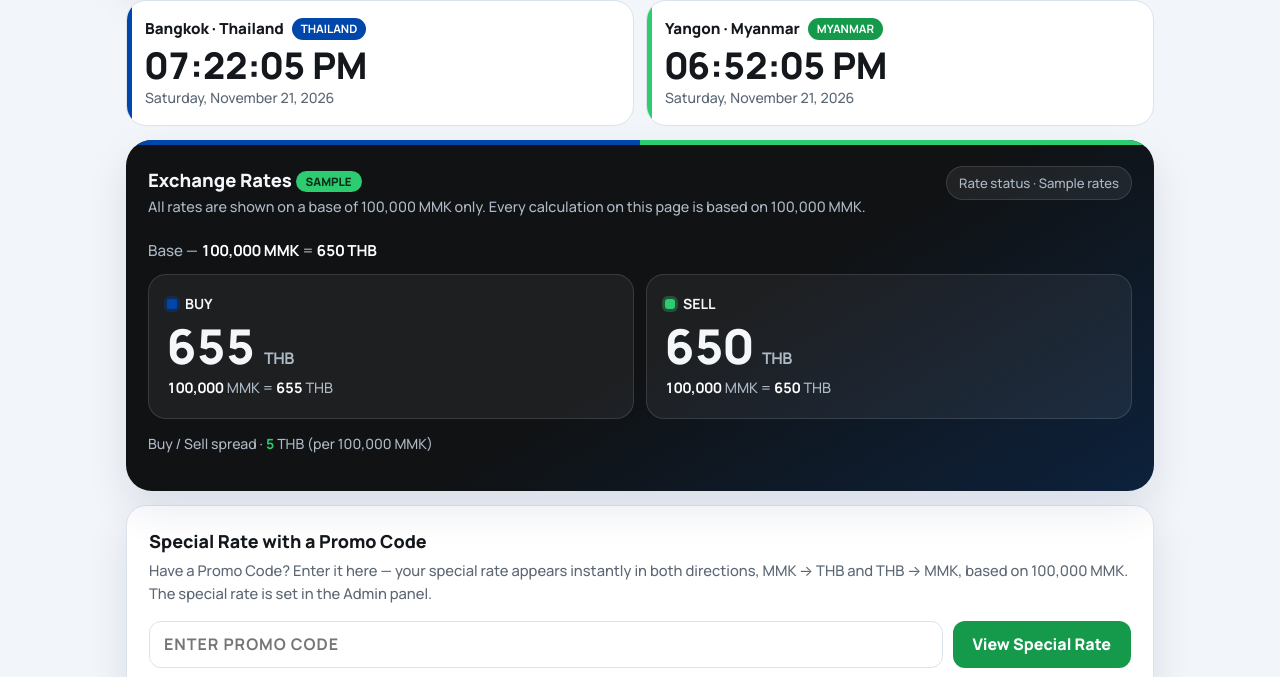
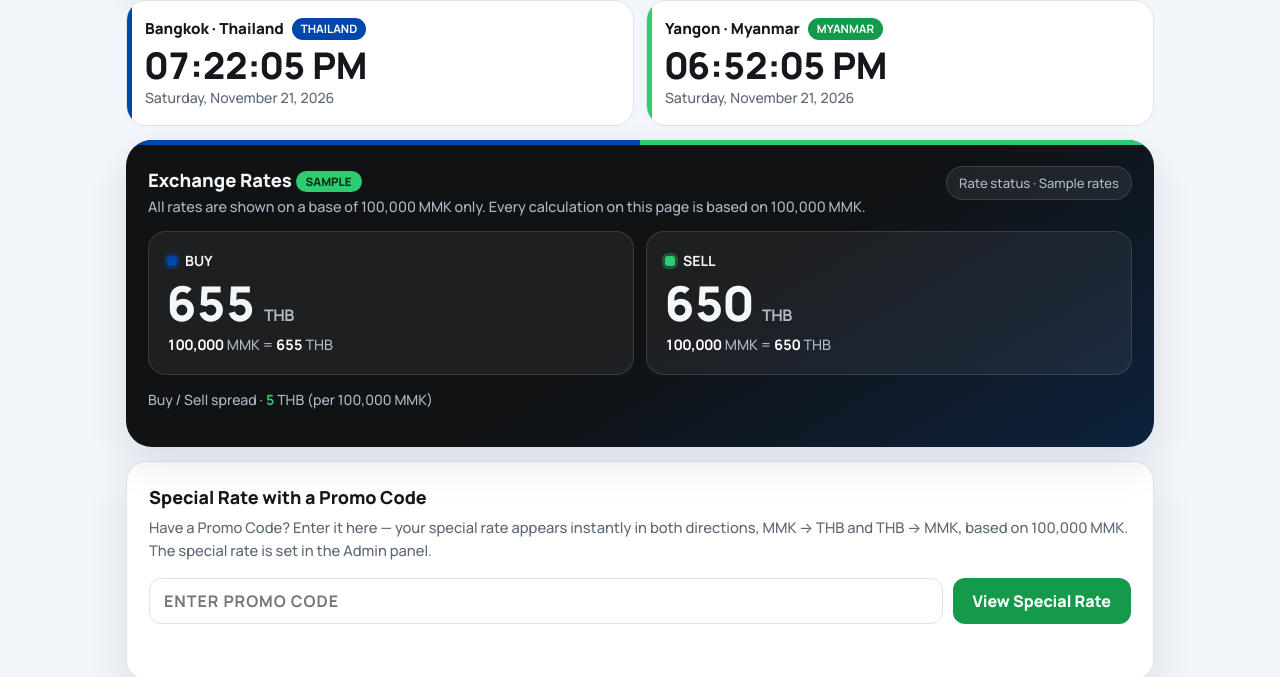
Before and after one commit to Mookie247/f5-money-exchange, a plain HTML site: page index.html in a window 1280 px wide. Shown: the part 102-779 px from the top of the page. Drawn offline with nearby package versions, Linux system fonts and the light colour scheme; no server answers.

Commit message:
Remove Base 100000 MMK equals 650 THB line from rate board

```diff
--- a/index.html
+++ b/index.html
@@ -239,7 +239,6 @@
       </div>
       <div class="updated"><span id="rateStatusLabel">Rate status</span> · <span id="updatedAt">—</span></div>
     </div>
-    <p class="base-line"><span id="basePrefix">Base —</span> <strong class="num">100,000 MMK</strong> = <strong class="num" id="baseEq">— THB</strong></p>
     <div class="rates">
       <div class="rate buy">
         <div class="label"><i></i> <span id="buyLabel">BUY</span></div>
@@ -645,7 +644,6 @@ function refreshBoard() {
   document.getElementById("sellRate").textContent = fmtRate(CONFIG.sellRate);
   document.getElementById("buyEq").textContent = fmtRate(CONFIG.buyRate);
   document.getElementById("sellEq").textContent = fmtRate(CONFIG.sellRate);
-  document.getElementById("baseEq").textContent = fmtRate(CONFIG.sellRate) + " THB";
   document.getElementById("spreadVal").textContent = fmtRate(CONFIG.buyRate - CONFIG.sellRate);
   document.getElementById("updatedAt").textContent = CONFIG.updatedAt === "Sample rates" ? t("sampleRatesText") : CONFIG.updatedAt;
   document.getElementById("rateBadgeText").textContent = ratesSource === "supabase" ? t("badgeTextLive") : (hasStoredRates ? t("badgeTextLocal") : t("badgeTextSample"));
```
